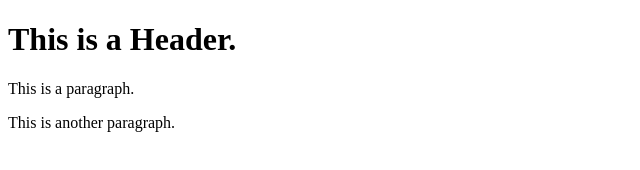
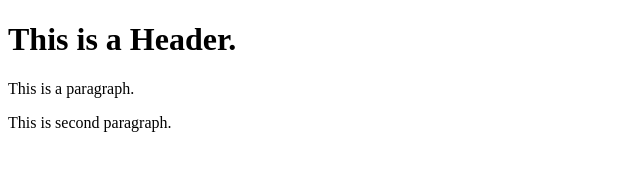
Before and after one commit to pphf-dev/git-test, a website: page index.html in a window 1280 px wide. Shown: the full height of the page, 0-640 px from the left. Drawn offline with Linux system fonts and the light colour scheme.

Commit message:
Using NPM

```diff
--- a/index.html
+++ b/index.html
@@ -3,6 +3,6 @@
     <body>
         <h1>This is a Header. </h1>
         <p>This is a paragraph. </p>
-        <p>This is another paragraph. </p>
+        <p>This is second paragraph. </p>
     </body>
 </html>
```
Also changed, not shown: package.json (added, +24 -0 lines), 2 other files.
